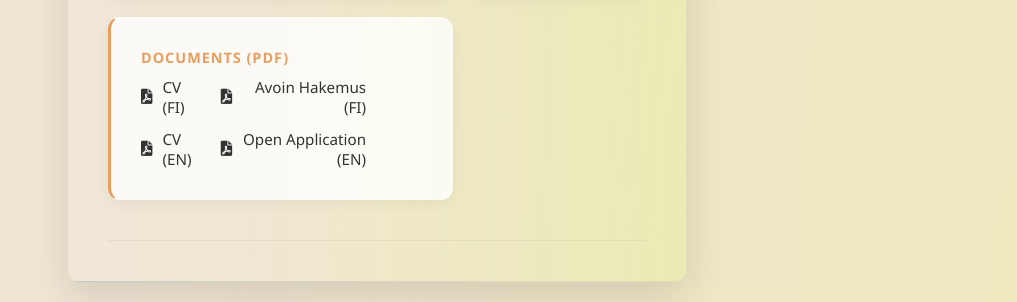
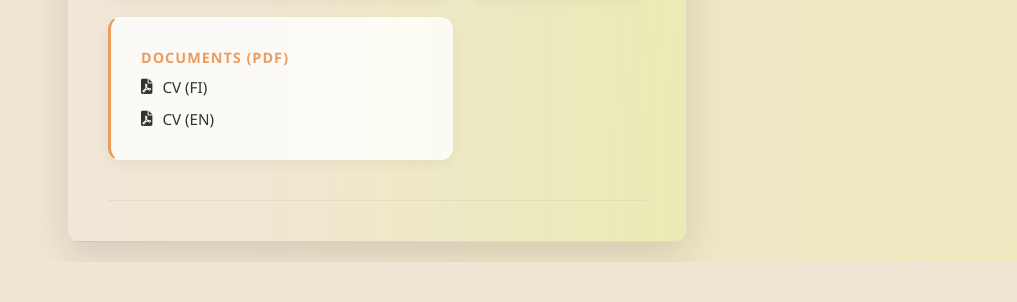
Before and after one commit to matiasgrahn/matiasgrahn.github.io, a plain HTML site: page index.html in a window 1280 px wide. Shown: the part 5333-5635 px from the top of the page, without its empty margins (263-1280 px from the left). After the commit the page ends 5595 px from the top, so only its background shows below. Drawn offline with nearby package versions, Linux system fonts and the light colour scheme; some icons are missing.

Commit message:
uudet linkit

```diff
--- a/index.html
+++ b/index.html
@@ -392,14 +392,14 @@
                 <i class="fa-solid fa-file-pdf"></i> CV (EN)
             </a>
         </div>
-        <div class="doc-column">
+      <!--   <div class="doc-column">
             <a href="Documents/MatiasGrahn_Hakemus.pdf" target="_blank" class="doc-link">
                 <i class="fa-solid fa-file-pdf"></i> Avoin Hakemus (FI)
             </a>
             <a href="Documents/MatiasGrahn_application.pdf" target="_blank" class="doc-link">
                 <i class="fa-solid fa-file-pdf"></i> Open Application (EN)
             </a>
-        </div>
+        </div> -->
 
 
     </div>
```
